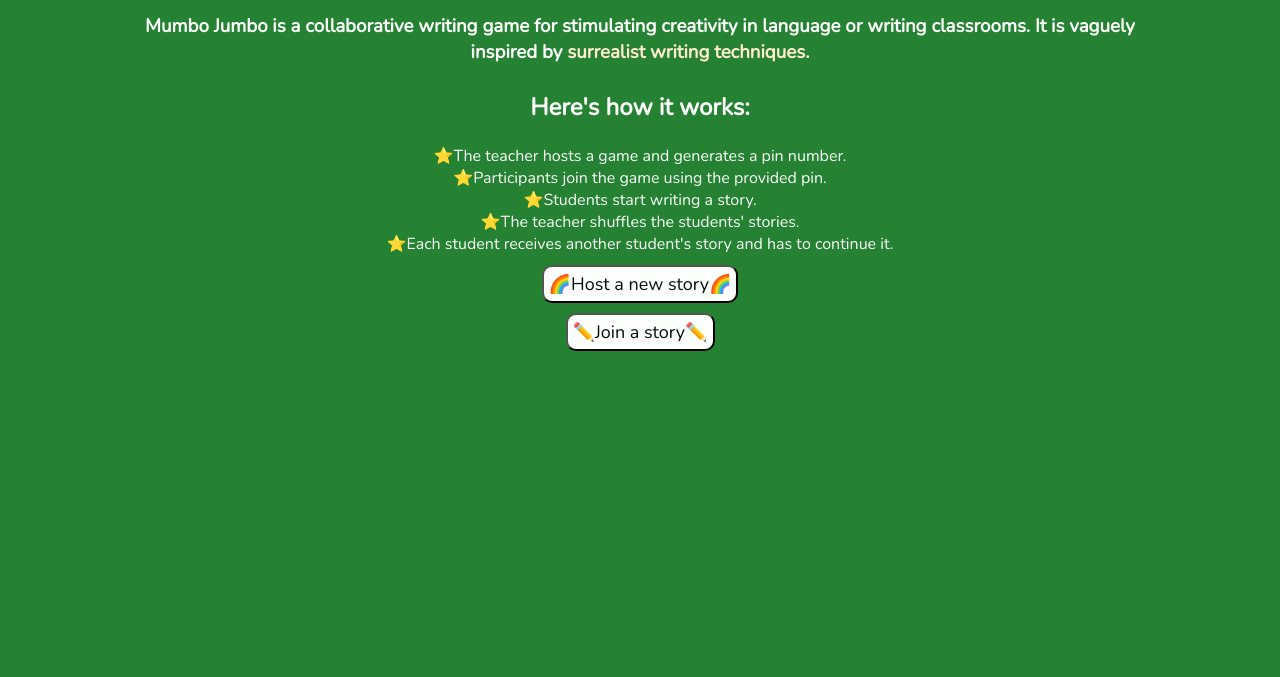
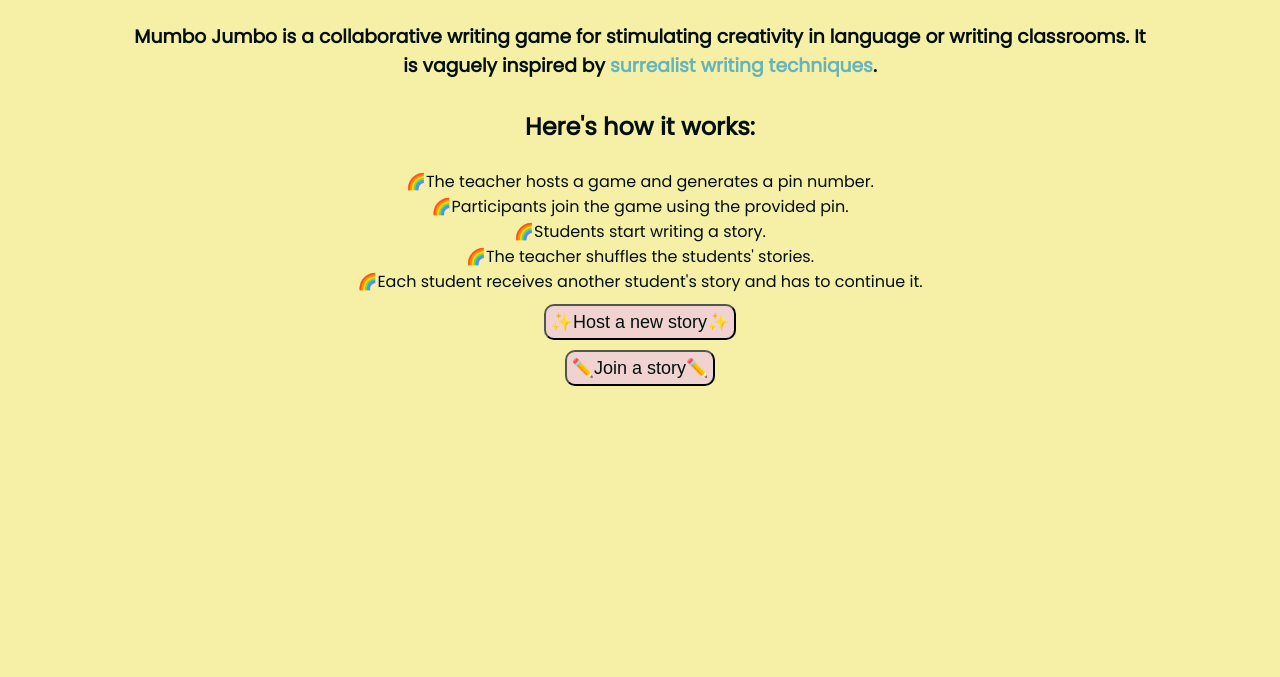
Before and after one commit to HatAndBread/mumbo_jumbo, a website: page public/index.html in a window 1280 px wide. Shown: the part 123-800 px from the top of the page. Drawn offline with nearby package versions, Linux system fonts and the light colour scheme; no server answers.

Commit message:
style changes

```diff
--- a/public/index.html
+++ b/public/index.html
@@ -5,7 +5,10 @@
     <meta name="viewport" content="width=device-width, initial-scale=1.0" />
     <title>Mumbo Jumbo Host</title>
     <link rel="preconnect" href="https://fonts.gstatic.com" />
-    <link href="https://fonts.googleapis.com/css2?family=Nunito:wght@300&display=swap" rel="stylesheet" />
+    <link rel="preconnect" href="https://fonts.gstatic.com" />
+    <link rel="preconnect" href="https://fonts.gstatic.com" />
+    <link href="https://fonts.googleapis.com/css2?family=Nerko+One&family=Poppins&display=swap" rel="stylesheet" />
+
     <link rel="stylesheet" href="styles/index.css" />
     <script src="/socket.io/socket.io.js"></script>
     <script src="host.js" defer></script>
@@ -27,11 +30,11 @@
           <h2>Here's how it works:</h2>
           <br />
           <ul class="how_to_play">
-            <li>⭐️The teacher hosts a game and generates a pin number.</li>
-            <li>⭐️Participants join the game using the provided pin.</li>
-            <li>⭐️Students start writing a story.</li>
-            <li>⭐️The teacher shuffles the students' stories.</li>
-            <li>⭐️Each student receives another student's story and has to continue it.</li>
+            <li>🌈The teacher hosts a game and generates a pin number.</li>
+            <li>🌈Participants join the game using the provided pin.</li>
+            <li>🌈Students start writing a story.</li>
+            <li>🌈The teacher shuffles the students' stories.</li>
+            <li>🌈Each student receives another student's story and has to continue it.</li>
           </ul>
         </h3>
       </div>
@@ -39,7 +42,7 @@
       <div class="nickname_display">
         <ul class="nickname_list"></ul>
       </div>
-      <button class="host_butt">🌈Host a new story🌈</button>
+      <button class="host_butt">✨Host a new story✨</button>
       <button class="join_butt">✏️Join a story✏️</button>
       <button class="start_butt">✏️Start writing!✏️</button>
       <button class="shuffle_butt">🎰Shuffle stories!🎰</button>
--- a/public/styles/index.css
+++ b/public/styles/index.css
@@ -5,22 +5,21 @@
 }
 
 body {
-  font-family: 'Nunito', sans-serif;
+  font-family: 'Poppins', sans-serif;
   box-sizing: border-box;
-  background-color: #248232;
-  color: #fcfffc;
+  background-color: #f6efa6;
+  color: #040f0f;
 }
 
 a {
-  color: #fcfffc;
+  color: #66b3ba;
   text-decoration: none;
   transition: color 1s;
   font-weight: 900;
-  color: blanchedalmond;
 }
 
 a:hover {
-  color: #040f0f;
+  color: #8eb19d;
 }
 button {
   transition: background-color 1s, color 1s;
@@ -28,7 +27,7 @@ button {
   border-radius: 10px;
   cursor: pointer;
   font-size: large;
-  background-color: #fcfffc;
+  background-color: #f0d2d1;
   color: #040f0f;
   padding: 5px;
   margin-top: 10px;
@@ -36,7 +35,7 @@ button {
 }
 
 button:hover {
-  background-color: #2d3a3a;
+  background-color: #66b3ba;
   color: #fcfffc;
 }
 
@@ -45,7 +44,7 @@ ul {
 }
 
 .main_title {
-  background-color: #040f0f;
+  background-color: #42cafd;
   color: #fcfffc;
   position: inline-block;
   top: 0px;
@@ -77,7 +76,7 @@ main {
 
 .pin_display {
   font-size: 13vw;
-  color: #fcfffc;
+  color: #040f0f;
   user-select: none;
 }
 
@@ -93,7 +92,7 @@ main {
   height: 100vh;
   display: flex;
   flex-direction: column;
-  background-color: #040f0f;
+  background-color: #42cafd;
   padding: 20px;
   padding-bottom: 25px;
 }
@@ -117,7 +116,7 @@ main {
 }
 
 .nickname_list {
-  color: #fcfffc;
+  color: #040f0f;
   font-size: larger;
   user-select: none;
 }
@@ -137,7 +136,8 @@ main {
   top: 100vh;
   width: 100vw;
   height: 100vh;
-  background-color: #040f0f;
+  background-color: #42cafd;
+  opacity: 0.9;
   color: #fcfffc;
   font-size: x-large;
   padding: 15px;
```
Also changed, not shown: public/live/index.html (+5 -2 lines), 1 other file.
